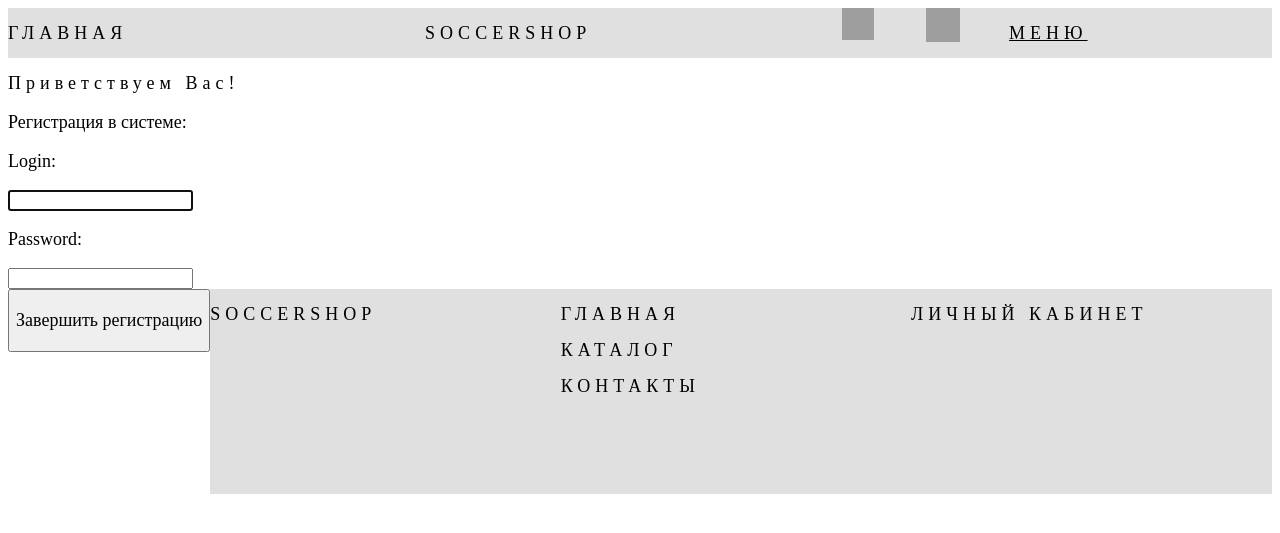
After one commit to artemis1414/internet-site, a Django app: page /core/registration/ in a window 1280 px wide. The commit adds this page. Shown: the top 533 px of the page. Run offline with Django 3.2, Linux system fonts and the light colour scheme; grey boxes are pictures that could not be loaded.

Commit message:
fix task_8

```diff
--- a/cute_web_application/core/templates/form.html
+++ b/cute_web_application/core/templates/core/form.html
@@ -50,6 +50,7 @@
                 Приветствуем Вас!
             </h2>
             <form name="register" method="post">
+                <p> Вход в систему:</p>
                 <div class="form_text">
                     <p>Login:</p>
                     <input type="text" name="login" value autofocus="true">
--- /dev/null
+++ b/cute_web_application/core/templates/form_registration.html
@@ -0,0 +1,23 @@
+{% extends 'core/form.html' %}
+
+{% block content %}
+<h2>
+    Приветствуем Вас!
+</h2>
+    <form name="register" method="post">
+        <p> Регистрация в системе:</p>
+        <div class="form_text">
+            <p>Login:</p>
+            <input type="text" name="login" value autofocus="true">
+        </div>
+        <div class="form_text">
+            <p>Password:</p>
+            <input type="text" name="password" value autofocus="true">
+        </div>
+        <div>
+            <button type="submit" style="float: left">
+                <p>Завершить регистрацию</p>
+            </button>
+        </div>
+    </form>
+{% endblock %}
--- a/cute_web_application/core/urls.py
+++ b/cute_web_application/core/urls.py
@@ -2,5 +2,6 @@ from django.urls import path, include
 from . import views
 
 urlpatterns = [
-    path('', views.registration, name='core'),
+    path('', views.signinsystem, name='core'),
+    path('registration/', views.registration, name='registration')
 ]
--- a/cute_web_application/core/views.py
+++ b/cute_web_application/core/views.py
@@ -3,4 +3,7 @@ from django.shortcuts import render
 # Create your views here.
 
 def registration(request):
-    return render(request, 'form.html')
+    return render(request, 'form_registration.html')
+
+def signinsystem(request):
+    return render(request, 'core/form.html')
```
